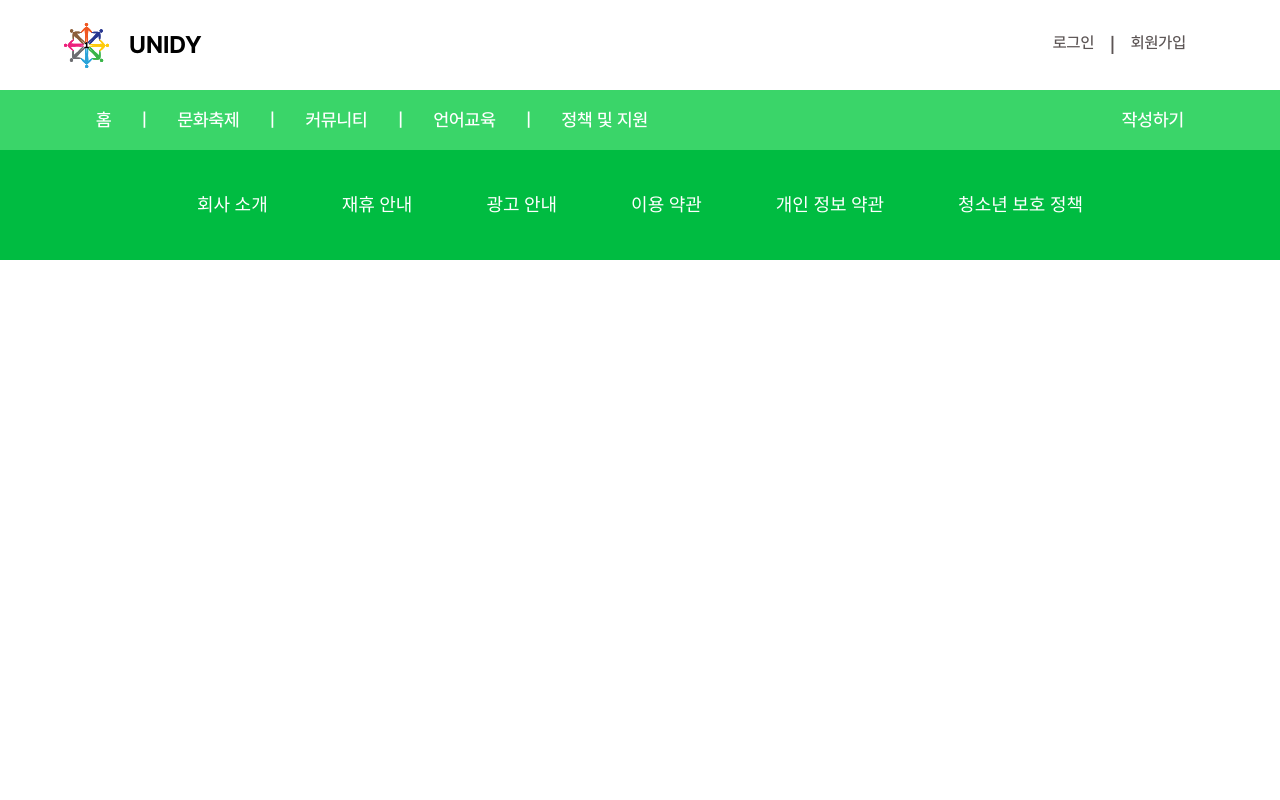
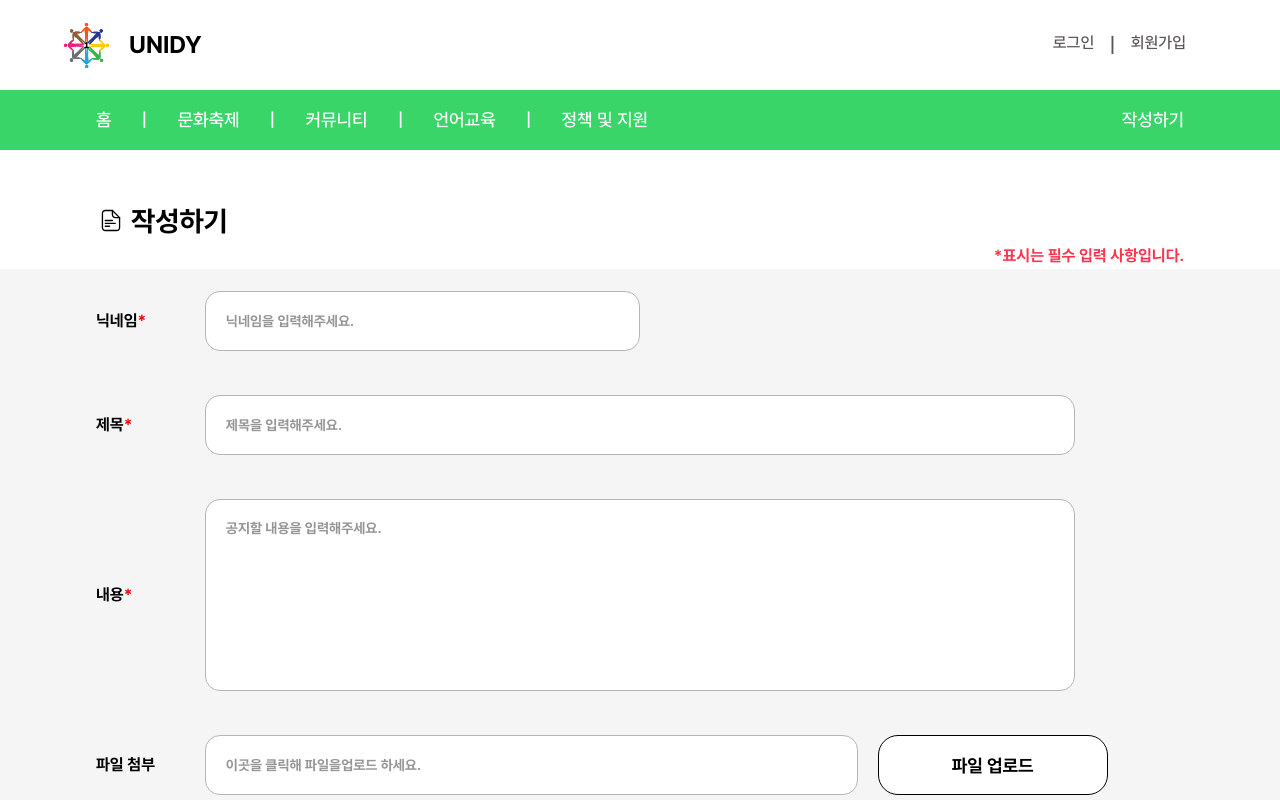
Before and after one commit to 2024-Hackathon-Unidy/Unidy_Web, a React (Create React App) app: page /write in a window 1280 px wide. Built offline with nearby package versions, Linux system fonts and the light colour scheme; no server answers.

Commit message:
feat :: 글작성 뷰 완성

```diff
--- a/src/components/router/index.tsx
+++ b/src/components/router/index.tsx
@@ -3,6 +3,7 @@ import { Routes, Route } from "react-router-dom";
 import LoginPage from "src/page/auth/login/page";
 import SignUpPage from "src/page/auth/signup/page";
 import MainPage from "src/page/main/page";
+import WritePage from "src/page/write/page";
 import PreparePage from "src/page/prepare/page";
 
 const Router = () => {
@@ -11,6 +12,7 @@ const Router = () => {
       <Route path="login" element={<LoginPage />} />
       <Route path="/sign-up" element={<SignUpPage />} />
       <Route path="/" element={<MainPage />} />
+      <Route path="/write" element={<WritePage />} />
 
       <Route path="/company" element={<PreparePage />} />
       <Route path="/rest" element={<PreparePage />} />
--- /dev/null
+++ b/src/components/write/index.tsx
@@ -0,0 +1,49 @@
+import React from "react";
+import * as S from "./style";
+import WriteImg from "src/assets/img/write/Write_Img.svg";
+
+const Write = () => {
+    return (
+        <S.WritePage>
+            <S.WriteWrap>
+                <S.WriteTitleWrap>
+                    <S.WriteTitleImg src={WriteImg}></S.WriteTitleImg>
+                    <S.WriteTitle>작성하기</S.WriteTitle>
+                </S.WriteTitleWrap>
+                <S.DangerText>*표시는 필수 입력 사항입니다.</S.DangerText>
+                <S.InputWrap>
+                    <S.Input>
+                        <S.InputTitleWrap>
+                            <S.InputTitle>닉네임<span style={{color: "red"}}>*</span></S.InputTitle>
+                        </S.InputTitleWrap>
+                        <S.NameInput placeholder="닉네임을 입력해주세요."></S.NameInput>
+                    </S.Input>
+                    <S.Input>
+                        <S.InputTitleWrap>
+                            <S.InputTitle>제목<span style={{color: "red"}}>*</span></S.InputTitle>
+                        </S.InputTitleWrap>
+                        <S.TitleInput placeholder="제목을 입력해주세요."></S.TitleInput>
+                    </S.Input>
+                    <S.Input>
+                        <S.InputTitleWrap>
+                            <S.InputTitle>내용<span style={{color: "red"}}>*</span></S.InputTitle>
+                        </S.InputTitleWrap>
+                        <S.ContentInput placeholder="공지할 내용을 입력해주세요."></S.ContentInput>
+                    </S.Input>
+                    <S.Input>
+                        <S.InputTitleWrap>
+                            <S.InputTitle>파일 첨부</S.InputTitle>
+                        </S.InputTitleWrap>
+                        <S.FileInput placeholder="이곳을 클릭해 파일을업로드 하세요."></S.FileInput>
+                        <S.FileUpload>파일 업로드</S.FileUpload>
+                    </S.Input>
+                </S.InputWrap>
+                <S.SubmitBtnWrap>
+                    <S.SubmitBtn>글 업로드 하기</S.SubmitBtn>
+                </S.SubmitBtnWrap>
+            </S.WriteWrap>
+        </S.WritePage>
+    )
+}
+
+export default Write;
--- /dev/null
+++ b/src/components/write/style.ts
@@ -0,0 +1,214 @@
+import styled from "styled-components";
+
+export const WritePage = styled.div`
+    width: 100%;
+    min-height: 806px;
+
+    display: flex;
+    flex-direction: row;
+    align-items: center;
+`
+
+export const WriteWrap = styled.div`
+    width: 100%;
+    height: 700px;
+
+    display: flex;
+    flex-direction: column;
+    align-items: center;
+`
+
+export const WriteTitleWrap = styled.div`
+    width: 85%;
+    height: auto;
+
+    display: flex;
+    flex-direction: row;
+    align-items: center;
+
+    margin-bottom: 10px;
+`
+
+export const WriteTitleImg = styled.img`
+    width: 30px;
+    height: 35px;
+
+    margin-right: 5px;
+`
+
+export const WriteTitle = styled.span`
+    color: #000;
+    font-family: Pretendard-Bold;
+    font-size: 28px;
+`
+
+export const DangerText = styled.p`
+    width: 85%;
+    height: auto;
+
+    color: #FF334B;
+    font-family: Pretendard-Bold;
+    font-size: 16px;
+
+    display: flex;
+    flex-direction: row;
+    justify-content: flex-end;
+
+    margin-bottom: 5px;
+`
+
+export const InputWrap = styled.div`
+    width: 100%;
+    height: 550px;
+
+    display: flex;
+    flex-direction: column;
+    align-items: center;
+    justify-content: space-around;
+
+    background-color: #F5F5F5;
+
+    margin-bottom: 30px;
+`
+
+export const Input = styled.div`
+    width: 85%;
+    height: auto;
+
+    display: flex;
+    flex-direction: row;
+    align-items: center;
+`
+
+export const InputTitleWrap = styled.div`
+    width: 10%;
+    height: auto;
+
+    display: flex;
+    flex-direction: row;
+    align-items: center;
+`
+
+export const InputTitle = styled.span`
+    color: #000;
+    font-family: Pretendard-Bold;
+    font-size: 16px;
+`
+
+export const NameInput = styled.input`
+    width: 40%;
+    height: 60px;
+
+    color: #000;
+    font-family: Pretendard-Bold;
+    font-size: 14px;
+
+    border: 1px solid #B5B5B5;
+    border-radius: 15px;
+
+    padding-left: 20px;
+
+    &::placeholder {
+        color: #959595;
+    }
+`
+
+export const TitleInput = styled.input`
+    width: 80%;
+    height: 60px;
+
+    color: #000;
+    font-family: Pretendard-Bold;
+    font-size: 14px;
+
+    border: 1px solid #B5B5B5;
+    border-radius: 15px;
+
+    padding-left: 20px;
+
+    &::placeholder {
+        color: #959595;
+    }
+`
+
+export const ContentInput = styled.textarea`
+    width: 80%;
+    height: 192px;
+
+    color: #000;
+    font-family: Pretendard-Bold;
+    font-size: 14px;
+
+    border: 1px solid #B5B5B5;
+    border-radius: 15px;
+
+    padding: 20px;
+    outline: none;
+    resize: none;
+
+    &::placeholder {
+        color: #959595;
+    }
+`
+
+export const FileInput = styled.input`
+    width: 60%;
+    height: 60px;
+
+    color: #000;
+    font-family: Pretendard-Bold;
+    font-size: 14px;
+
+    border: 1px solid #B5B5B5;
+    border-radius: 15px;
+
+    padding-left: 20px;
+    margin-right: 20px;
+
+    &::placeholder {
+        color: #959595;
+    }
+`
+
+export const FileUpload = styled.button`
+    width: 230px;
+    height: 60px;
+
+    color: #000;
+    font-family: Pretendard-Bold;
+    font-size: 18px;
+
+    border: 1px solid #000;
+    border-radius: 20px;
+    background-color: #fff;
+
+    cursor: pointer;
+`
+
+export const SubmitBtnWrap = styled.div`
+    width: 68%;
+    height: auto;
+
+    display: flex;
+    flex-direction: row;
+    justify-content: flex-end;
+`
+
+export const SubmitBtn = styled.div`
+    width: 225px;
+    height: 56px;
+
+    color: #fff;
+    font-family: Pretendard-Bold;
+    font-size: 20px;
+
+    display: flex;
+    flex-direction: row;
+    justify-content: center;
+    align-items: center;
+
+    border-radius: 15px;
+    background-color: #00BC41;
+
+    cursor: pointer;
+`
--- /dev/null
+++ b/src/page/write/page.tsx
@@ -0,0 +1,8 @@
+import React from "react";
+import Write from "src/components/write";
+
+const WritePage = () => {
+  return <Write />;
+};
+
+export default WritePage;
```
Also changed, not shown: src/assets/img/write/Write_Img.svg (added).
